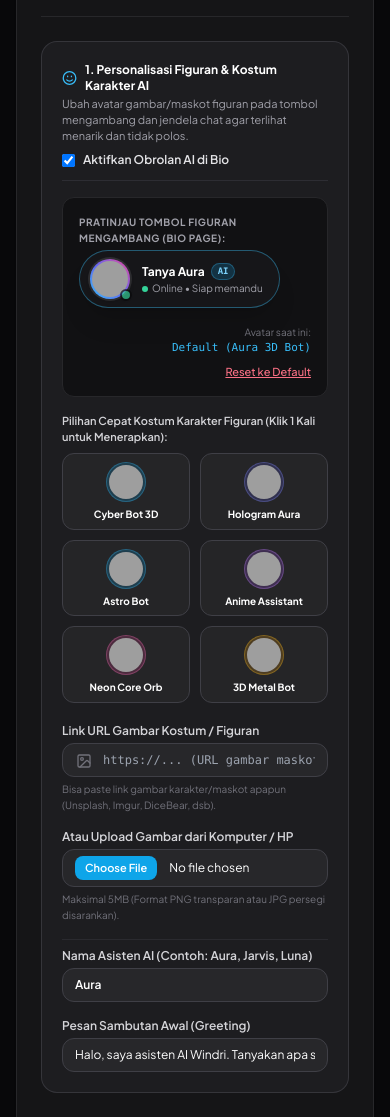
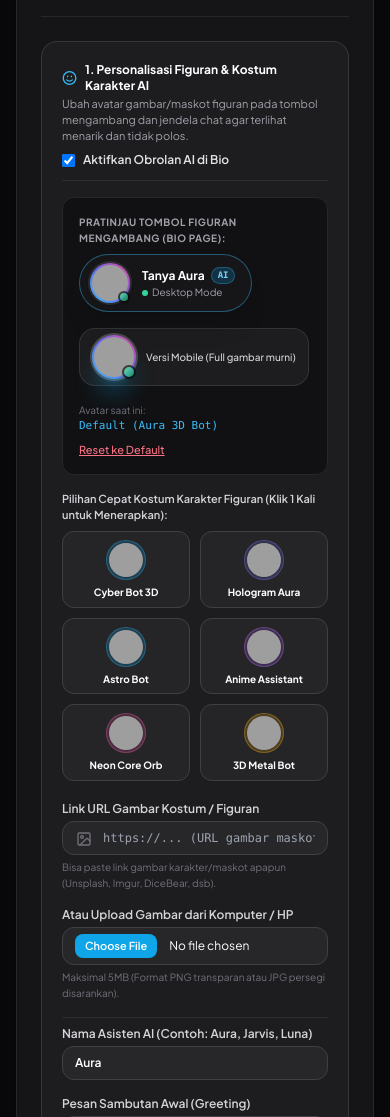
Before and after one commit to windri-dev/biolink, a Laravel app: page /admin/ai-knowledge in a window 390 px wide. Shown: the part 683-1800 px from the top of the page. Run offline with Laravel 12, Linux system fonts and the light colour scheme; a user stored in the database is signed in; data comes from the database, SQL or seed files in the repository; some libraries are stand-ins or nearby versions; some web fonts are replaced; grey boxes are pictures that could not be loaded.

Commit message:
style(ai-widget): make mobile AI mascot trigger full circular image without dark wrapper padding

```diff
--- a/resources/views/admin/ai-knowledge/index.blade.php
+++ b/resources/views/admin/ai-knowledge/index.blade.php
@@ -67,19 +67,20 @@
                     </label>
                 </div>
 
-                <!-- Live Preview of Floating Launcher Button -->
-                <div class="bg-zinc-950/60 border border-zinc-800 rounded-xl p-4 flex flex-col sm:flex-row sm:items-center justify-between gap-4">
-                    <div>
-                        <span class="text-[10px] font-bold uppercase tracking-wider text-zinc-400 block mb-1">Pratinjau Tombol Figuran Mengambang (Bio Page):</span>
+                <!-- Live Preview of Floating Launcher Button (Desktop & Mobile) -->
+                <div class="bg-zinc-950/60 border border-zinc-800 rounded-xl p-4 flex flex-col md:flex-row md:items-center justify-between gap-4">
+                    <div class="space-y-2">
+                        <span class="text-[10px] font-bold uppercase tracking-wider text-zinc-400 block">Pratinjau Tombol Figuran Mengambang (Bio Page):</span>
+                        <div class="flex items-center gap-4 flex-wrap">
+                            <!-- Desktop Preview -->
                             <div class="inline-flex items-center gap-3 pl-2.5 pr-4 py-2 bg-zinc-900/90 text-white rounded-full shadow-xl border border-sky-400/40 backdrop-blur-xl">
                                 <div class="relative flex-shrink-0">
                                     <div class="w-10 h-10 rounded-full p-0.5 bg-gradient-to-tr from-sky-400 via-indigo-500 to-pink-500 shadow-md ring-2 ring-white/10 overflow-hidden flex items-center justify-center bg-zinc-950">
-                                    <img id="previewMascotImg"
+                                        <img class="previewMascotImg w-full h-full object-cover rounded-full"
                                              src="{{ $profile->ai_avatar_url ?: 'https://api.dicebear.com/7.x/bottts-neutral/svg?seed=AuraBot&backgroundColor=0284c7' }}"
-                                         alt="Preview Mascot"
-                                         class="w-full h-full object-cover rounded-full">
+                                             alt="Preview Mascot">
                                     </div>
-                                <span class="absolute -bottom-0.5 -right-0.5 w-3 h-3 bg-emerald-400 rounded-full border-2 border-zinc-950 shadow-sm animate-pulse"></span>
+                                    <span class="absolute bottom-0 right-0 w-3 h-3 bg-emerald-400 rounded-full border-2 border-zinc-950 shadow-sm animate-pulse"></span>
                                 </div>
                                 <div class="text-left">
                                     <p class="text-xs font-bold leading-tight flex items-center gap-1.5 text-white">
@@ -88,13 +89,27 @@
                                     </p>
                                     <p class="text-[10px] text-zinc-400 leading-tight mt-0.5 flex items-center gap-1">
                                         <span class="w-1.5 h-1.5 rounded-full bg-emerald-400"></span>
-                                    <span>Online &bull; Siap memandu</span>
+                                        <span>Desktop Mode</span>
                                     </p>
+                                </div>
+                            </div>
+
+                            <!-- Mobile Preview (Full Image without wrapper) -->
+                            <div class="flex items-center gap-2.5 bg-white/5 border border-white/10 rounded-2xl px-3 py-1.5">
+                                <div class="relative flex-shrink-0">
+                                    <div class="w-11 h-11 rounded-full p-0.5 bg-gradient-to-tr from-sky-400 via-indigo-500 to-pink-500 shadow-xl shadow-sky-500/30 ring-2 ring-white/20 overflow-hidden flex items-center justify-center bg-zinc-950">
+                                        <img class="previewMascotImg w-full h-full object-cover rounded-full"
+                                             src="{{ $profile->ai_avatar_url ?: 'https://api.dicebear.com/7.x/bottts-neutral/svg?seed=AuraBot&backgroundColor=0284c7' }}"
+                                             alt="Preview Mascot Mobile">
+                                    </div>
+                                    <span class="absolute bottom-0 right-0 w-3.5 h-3.5 bg-emerald-400 rounded-full border-2 border-zinc-950 shadow-md animate-pulse"></span>
+                                </div>
+                                <span class="text-[10px] text-zinc-300 font-medium">Versi Mobile (Full gambar murni)</span>
                             </div>
                         </div>
                     </div>
 
-                    <div class="text-right sm:border-l sm:border-zinc-800 sm:pl-4">
+                    <div class="text-left md:text-right md:border-l md:border-zinc-800 md:pl-4">
                         <span class="text-[10px] text-zinc-500 block">Avatar saat ini:</span>
                         <span class="text-[11px] font-mono text-sky-400 truncate max-w-[200px] inline-block" id="currentAvatarLabel">
                             {{ $profile->ai_avatar_url ? 'Gambar Kustom / Preset' : 'Default (Aura 3D Bot)' }}
@@ -593,21 +608,24 @@
         }
     }
 
+    function updateAllPreviewImgs(src) {
+        document.querySelectorAll('.previewMascotImg').forEach(img => img.src = src);
+    }
+
     function applyMascotPreset(url, label) {
         document.getElementById('aiAvatarUrlInput').value = url;
         document.getElementById('aiAvatarFileInput').value = '';
-        document.getElementById('previewMascotImg').src = url;
+        updateAllPreviewImgs(url);
         document.getElementById('currentAvatarLabel').innerText = label;
     }
 
     function updateAvatarPreviewFromUrl(url) {
-        const preview = document.getElementById('previewMascotImg');
         const defaultAvatar = 'https://api.dicebear.com/7.x/bottts-neutral/svg?seed=AuraBot&backgroundColor=0284c7';
         if (url && url.trim().length > 5) {
-            preview.src = url.trim();
+            updateAllPreviewImgs(url.trim());
             document.getElementById('currentAvatarLabel').innerText = 'URL Kustom';
         } else {
-            preview.src = defaultAvatar;
+            updateAllPreviewImgs(defaultAvatar);
             document.getElementById('currentAvatarLabel').innerText = 'Default (Aura 3D Bot)';
         }
     }
@@ -616,7 +634,7 @@
         if (input.files && input.files[0]) {
             const reader = new FileReader();
             reader.onload = function(e) {
-                document.getElementById('previewMascotImg').src = e.target.result;
+                updateAllPreviewImgs(e.target.result);
                 document.getElementById('currentAvatarLabel').innerText = 'File: ' + input.files[0].name;
                 document.getElementById('aiAvatarUrlInput').value = '';
             };
@@ -628,7 +646,7 @@
         const defaultAvatar = 'https://api.dicebear.com/7.x/bottts-neutral/svg?seed=AuraBot&backgroundColor=0284c7';
         document.getElementById('aiAvatarUrlInput').value = '';
         document.getElementById('aiAvatarFileInput').value = '';
-        document.getElementById('previewMascotImg').src = defaultAvatar;
+        updateAllPreviewImgs(defaultAvatar);
         document.getElementById('currentAvatarLabel').innerText = 'Default (Aura 3D Bot)';
     }
 
```
Also changed, not shown: resources/views/components/ai-widget.blade.php (+5 -5 lines). Lines whose indentation alone changed are shown as unchanged.
